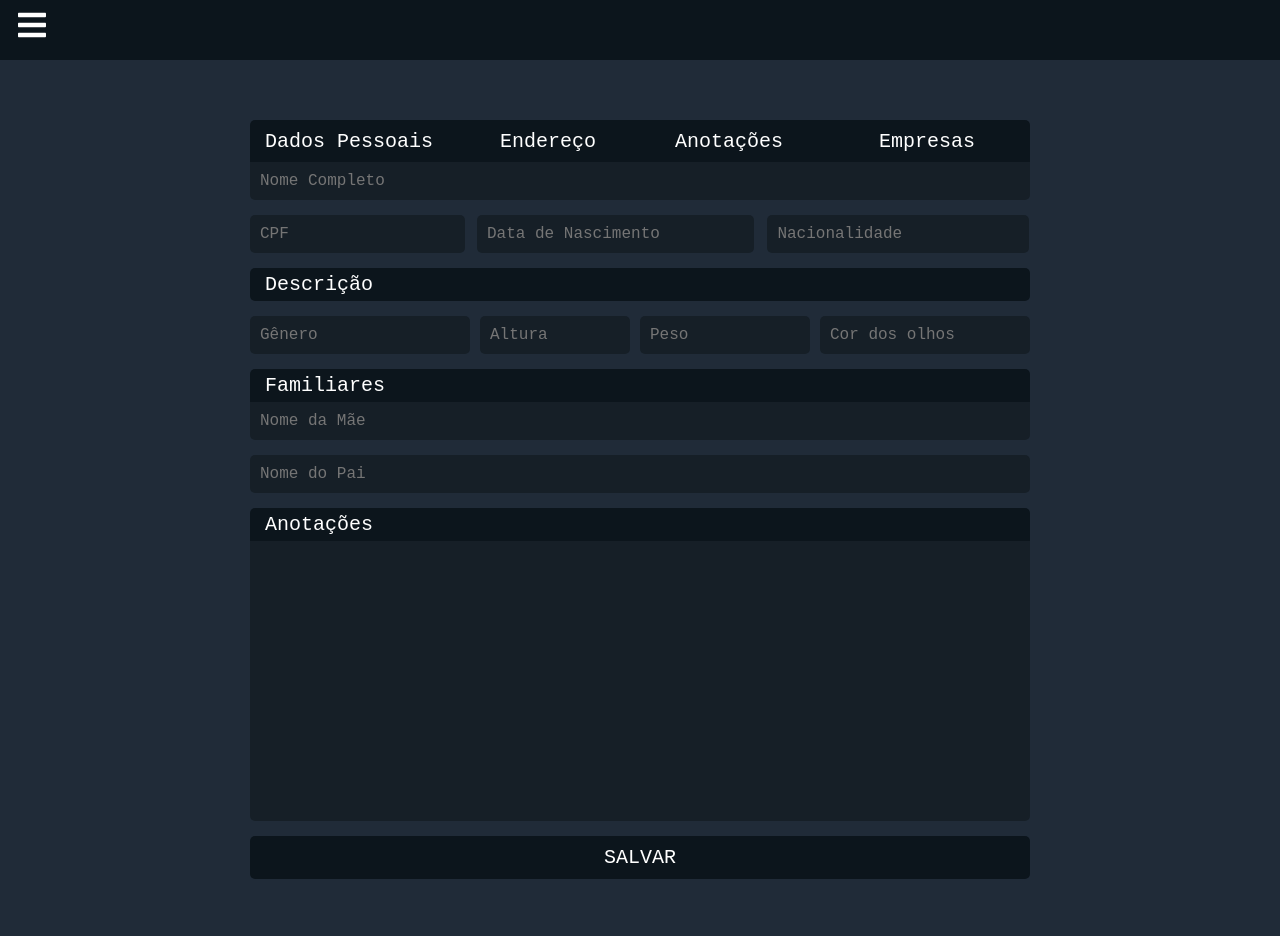
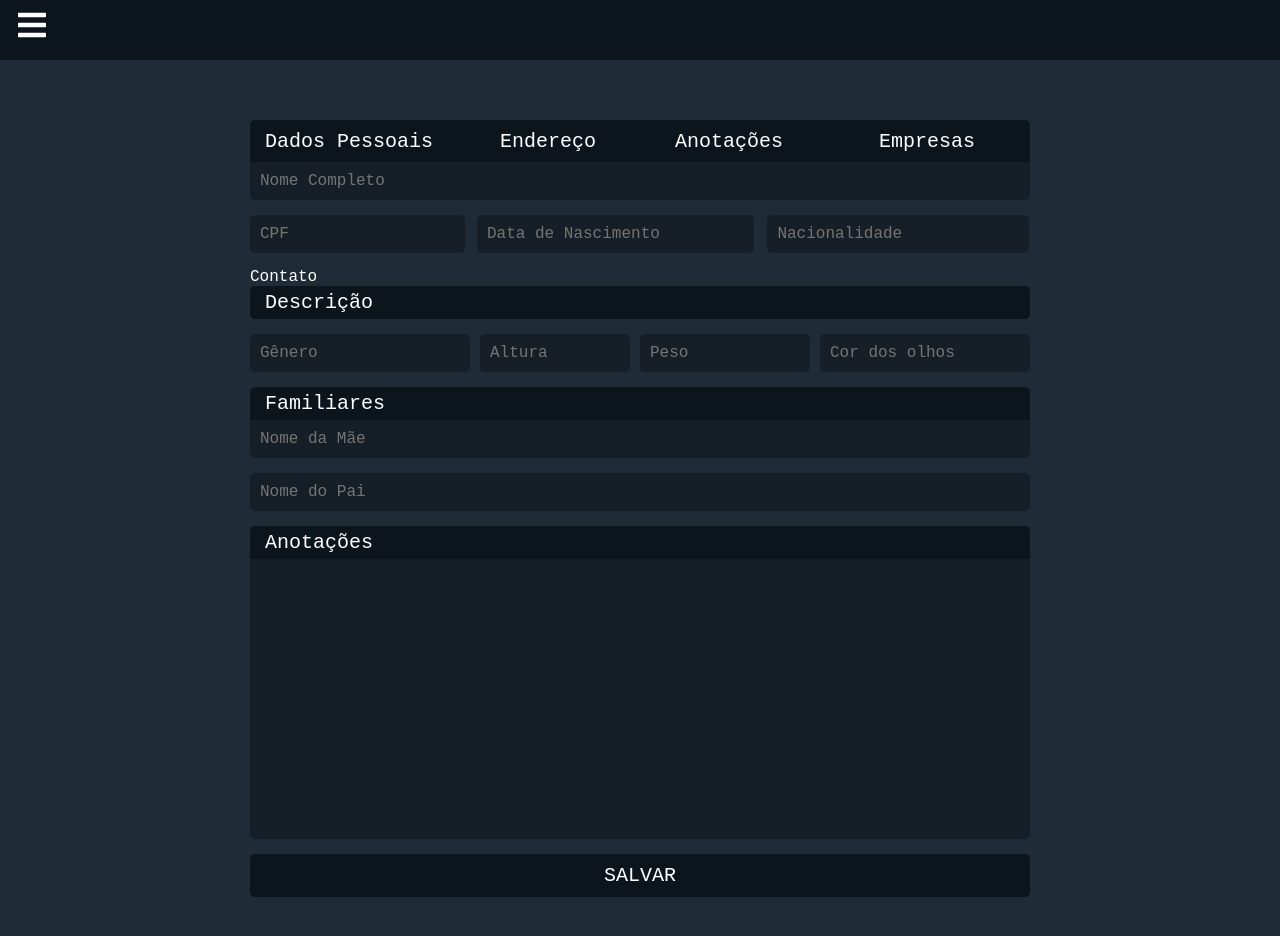
Before and after one commit to Igor-Cavalera/whoAreYou, a React (Create React App) app: page /Forms in a window 1280 px wide. Shown: the top 936 px of the page. Built offline with nearby package versions, Linux system fonts and the light colour scheme.

Commit message:
adicionando-label-contato

```diff
--- a/src/components/pages/Fomulario.js
+++ b/src/components/pages/Fomulario.js
@@ -41,6 +41,8 @@ function Formulario() {
             <Nasc onChange= { handleInputChange } value={formValues.nasc || ''}/>
             <Nacionalidade onChange={ handleInputChange }/>
 
+            <label className="contato">Contato </label>
+
             <label className="descricao">Descrição </label>
 
             <Genero onChange={ handleInputChange }/>
```
